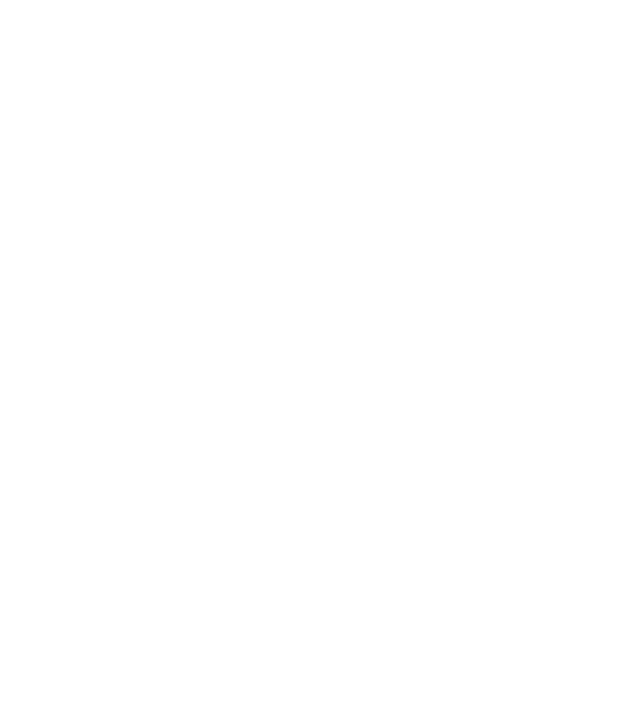
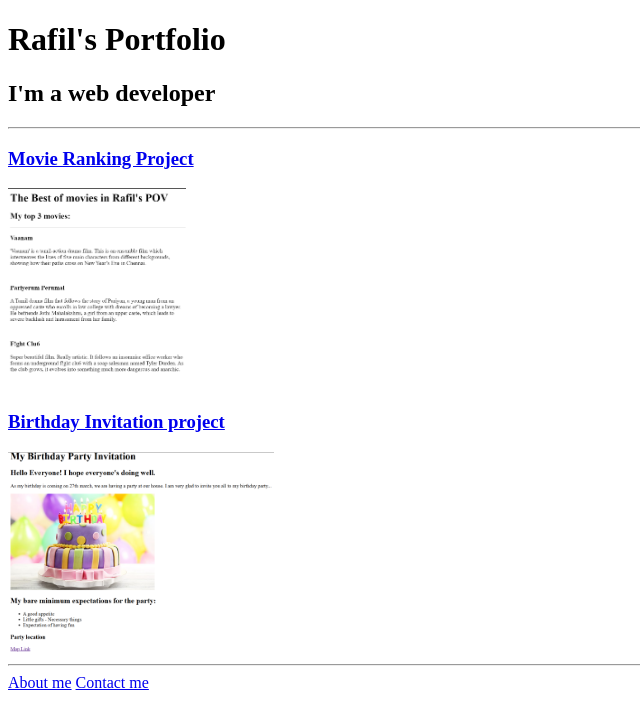
Before and after one commit to mohamedrafil/html-portfolio-sample, a plain HTML site: page index.html in a window 1280 px wide. Shown: the whole page, without its empty margins (0-640 px from the left). Drawn offline with Linux system fonts and the light colour scheme.

Commit message:
Add files via upload

```diff
--- a/index.html
+++ b/index.html
@@ -1,15 +1,19 @@
-<!-- TODO 1: Create the HTML Boilerplate -->
-
-<!-- TODO 2: Add Your previous projects' HTML into the public folder -->
-
-<!-- TODO 3: Take screenshots of your project previews and add the images to the images folder -->
-
-<!-- TODO 4: Add titles/subtitles etc. -->
-
-<!-- TODO 5: Add a link to the project pages -->
-
-<!-- TODO 6: Add images to show the project previews
-HINT for TODO 6: You can use the height attribute set to 200 to make the image smaller:
-https://developer.mozilla.org/en-US/docs/Web/HTML/Element/img#attr-height -->
-
-<!-- TODO 7: Add the Contact Me and About Me page links -->
+<!DOCTYPE html>
+<html lang=""en>
+    <head>
+        <meta charset="UTF-8">
+        <title>Portfolio of Rafil</title>
+    </head>
+    <body>
+        <h1>Rafil's Portfolio</h1>
+        <h2>I'm a web developer</h2>
+        <hr />
+        <h3><a href="./public/movie-ranking.html">Movie Ranking Project</a></h3>
+        <img src="./assets/images/movie-ranking.png" height="200" alt="Preview of movie ranking project"/>
+        <h3><a href="./public/birthday-invite.html">Birthday Invitation project</a></h3>
+        <img src="./assets/images/birthday-invite.png" height="200"/>
+        <hr />
+        <a href="./public/about.html">About me</a>
+        <a href="./public/contact.html">Contact me</a>
+    </body>
+</html>
```
